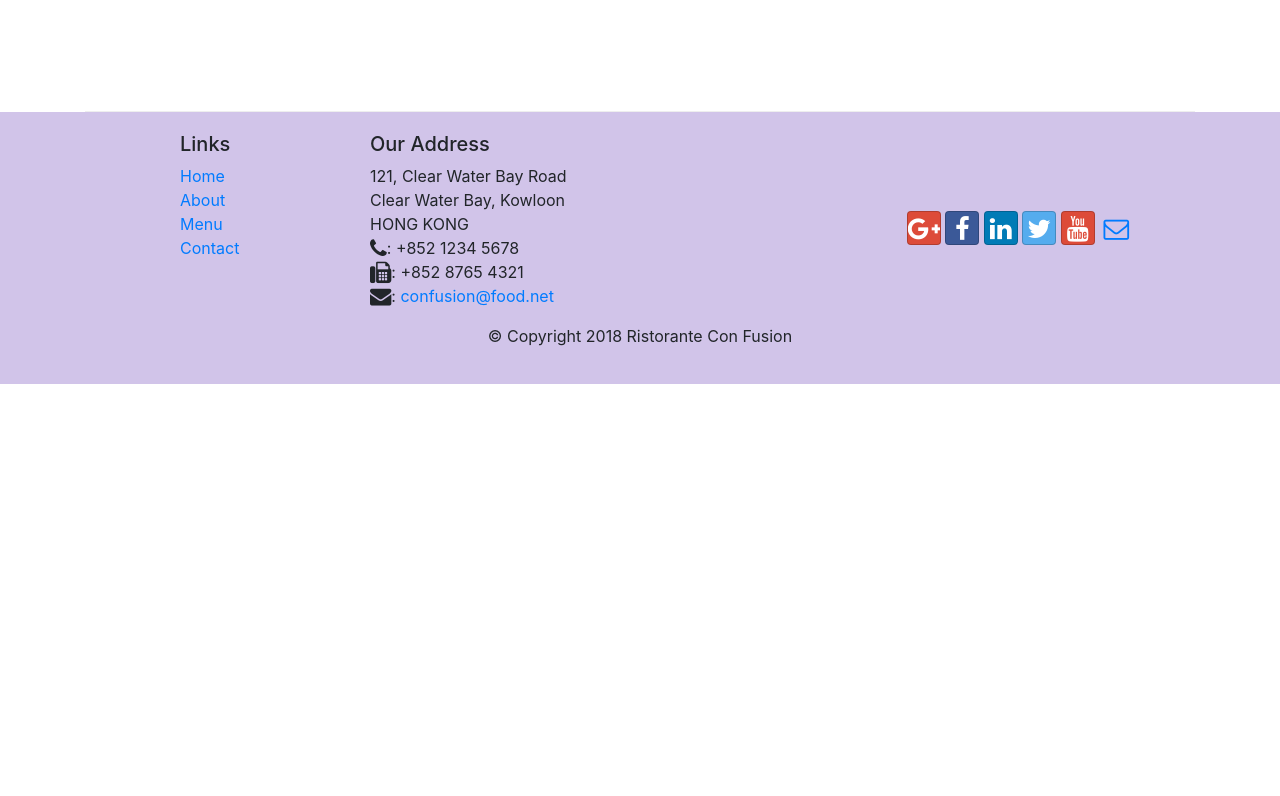
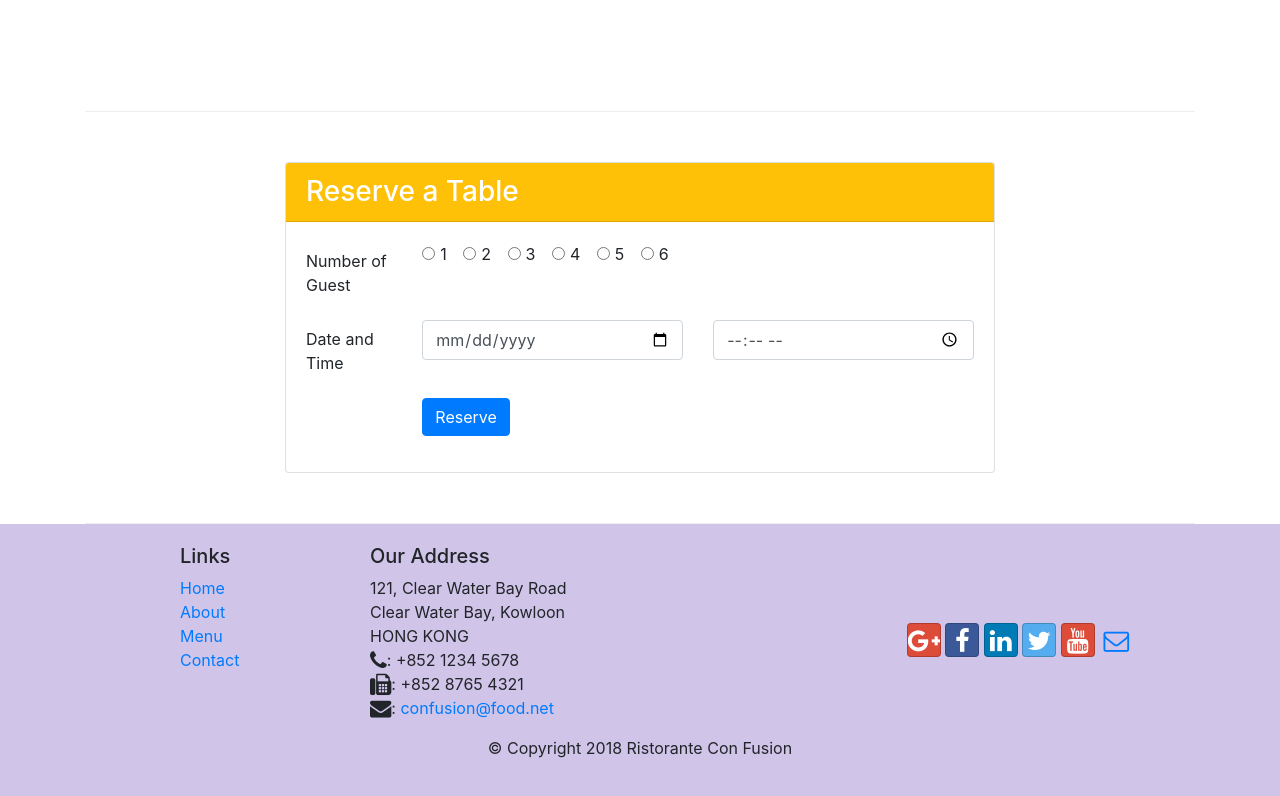
Before and after one commit to pupafixa/Coursera-Front-End-Web-Ui-Frameworks-and-Tools-Bootstrap4, a website: page index.html in a window 1280 px wide. Shown: the part 1422-2218 px from the top of the page. Before the commit the page ends 1806 px from the top, so only its background shows below. Drawn offline with nearby package versions, Linux system fonts and the light colour scheme.

Commit message:
Assignment 2

```diff
--- a/index.html
+++ b/index.html
@@ -45,6 +45,10 @@
                 <div class="col-12 col-sm align-self-center">
                     <img src="img/logo.png" class="img-fluid" alt="logo.png">
                 </div>
+                <div class="col-12 col-sm align-self-center">
+                    <a role="button" type="button" href="#Reserveform" class="btn btn-block nav-link btn btn-warning ">Reserve Table</a>
+
+                </div>
             </div>
         </div>
     </header>
@@ -58,7 +62,7 @@
                 <div class="media">
                     <img class="d-flex mr-3 img-thumbnail align-self-center" src="img/uthappizza.png" alt="uthapizza">
                     <div class="media-body">
-                        <h2 class="mt-0">Uthappizza <span class="bage badge-danger">HOT</span> <span class="badge badge-pill badge-secondary">$4.99</span></h2>
+                        <h2 class="mt-0">Uthappizza <span class="badge badge-danger">HOT</span> <span class="badge badge-pill badge-secondary">$4.99</span></h2>
                         <p class="d-none d-sm-block">A unique combination of Indian Uthappam (pancake) and Italian pizza, topped with Cerignola olives, ripe vine cherry tomatoes, Vidalia onion, Guntur chillies and Buffalo Paneer.</p>
                     </div>
                 </div>
@@ -66,13 +70,16 @@
         </div>
 
 
-        <div class="row row-content align-items-center">
+        <div class="row row-content align-self-center">
             <div class="col-12 col-sm-4 col-md-3">
                 <h3>This Month's Promotions</h3>
             </div>
             <div class="col col-sm col-md">
-                <h2>Weekend Grand Buffet</h2>
-                <p class="d-none d-sm-block">Featuring mouthwatering combinations with a choice of five different salads, six enticing appetizers, six main entrees and five choicest desserts. Free flowing bubbly and soft drinks. All for just $19.99 per person </p>
+                <div class="media">
+                    <h2 class="mt-0">Weekend Grand Buffet <span class="badge badge-danger">NEW</span></h2>
+                    <p class="d-none d-sm-block">Featuring mouthwatering combinations with a choice of five different salads, six enticing appetizers, six main entrees and five choicest desserts. Free flowing bubbly and soft drinks. All for just $19.99 per person </p>
+                    <img class="d-flex ml-3 img-thumbnail align-self-center" src="img/buffet.png" alt="buffet">
+                </div>
             </div>
         </div>
 
@@ -87,6 +94,64 @@
                         <h2 class="mt-0">Alberto Somayya</h2>
                         <h4>Executive Chef</h4>
                         <p class="d-none d-sm-block">Award winning three-star Michelin chef with wide International experience having worked closely with whos-who in the culinary world, he specializes in creating mouthwatering Indo-Italian fusion experiences. </p>
+                    </div>
+                </div>
+            </div>
+        </div>
+
+        <div class="row row-content">
+            <div class="col-12 col-sm-8 align-self-center offset-sm-2">
+
+                <div class="card " id="Reserveform">
+                    <h3 class="card-header bg-warning text-white">Reserve a Table</h3>
+                    <div class="card-body">
+                        <form>
+                            <div class="form-group row">
+                                <label for="Number of guest" class=" col-12 col-md-2 col-form-label">Number of Guest</label>
+                                <div class="col-md-10">
+                                    <div class="form-check form-check-inline">
+                                        <input class="form-check-input" type="radio" name="inlineRadioOptions" id="inlineRadio1" value="option1">
+                                        <label class="form-check-label" for="inlineRadio1">1</label>
+                                    </div>
+                                    <div class="form-check form-check-inline">
+                                        <input class="form-check-input" type="radio" name="inlineRadioOptions" id="inlineRadio2" value="option2">
+                                        <label class="form-check-label" for="inlineRadio2">2</label>
+                                    </div>
+                                    <div class="form-check form-check-inline">
+                                        <input class="form-check-input" type="radio" name="inlineRadioOptions" id="inlineRadio3" value="option3">
+                                        <label class="form-check-label" for="inlineRadio3">3</label>
+                                    </div>
+                                    <div class="form-check form-check-inline">
+                                        <input class="form-check-input" type="radio" name="inlineRadioOptions" id="inlineRadio4" value="option4">
+                                        <label class="form-check-label" for="inlineRadio4">4</label>
+                                    </div>
+                                    <div class="form-check form-check-inline">
+                                        <input class="form-check-input" type="radio" name="inlineRadioOptions" id="inlineRadio5" value="option5">
+                                        <label class="form-check-label" for="inlineRadio5">5</label>
+                                    </div>
+                                    <div class="form-check form-check-inline">
+                                        <input class="form-check-input" type="radio" name="inlineRadioOptions" id="inlineRadio6" value="option6">
+                                        <label class="form-check-label" for="inlineRadio6">6</label>
+                                    </div>
+                                </div>
+                            </div>
+                            <div class="form-group row">
+                                <label for="Date and Time" class=" col-12 col-md-2 col-form-label">Date and Time</label>
+                                <div class=" col-12 col-md-5">
+                                    <input type="date" class="form-control" name="date " id="date" placeholder="Date">
+                                </div>
+                                <div class="col-12 col-md-5">
+                                    <input type="time" class="form-control" name="time" placeholder="Time">
+                                </div>
+                            </div>
+                            <div class="form-group row">
+                                <div class="offset-md-2 col-md-10">
+                                    <button type="submit" class="btn btn-primary">
+                                        Reserve
+                                    </button>
+                                </div>
+                            </div>
+                        </form>
                     </div>
                 </div>
             </div>
```
